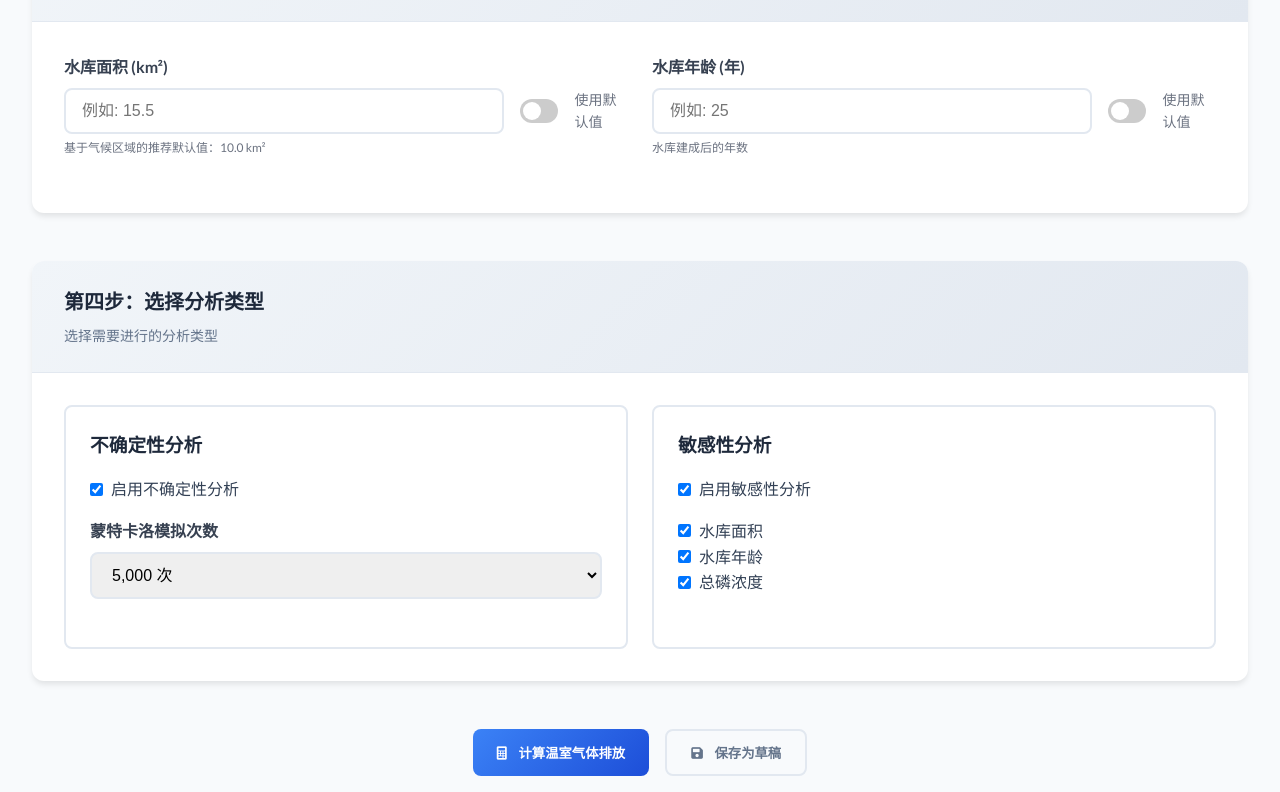
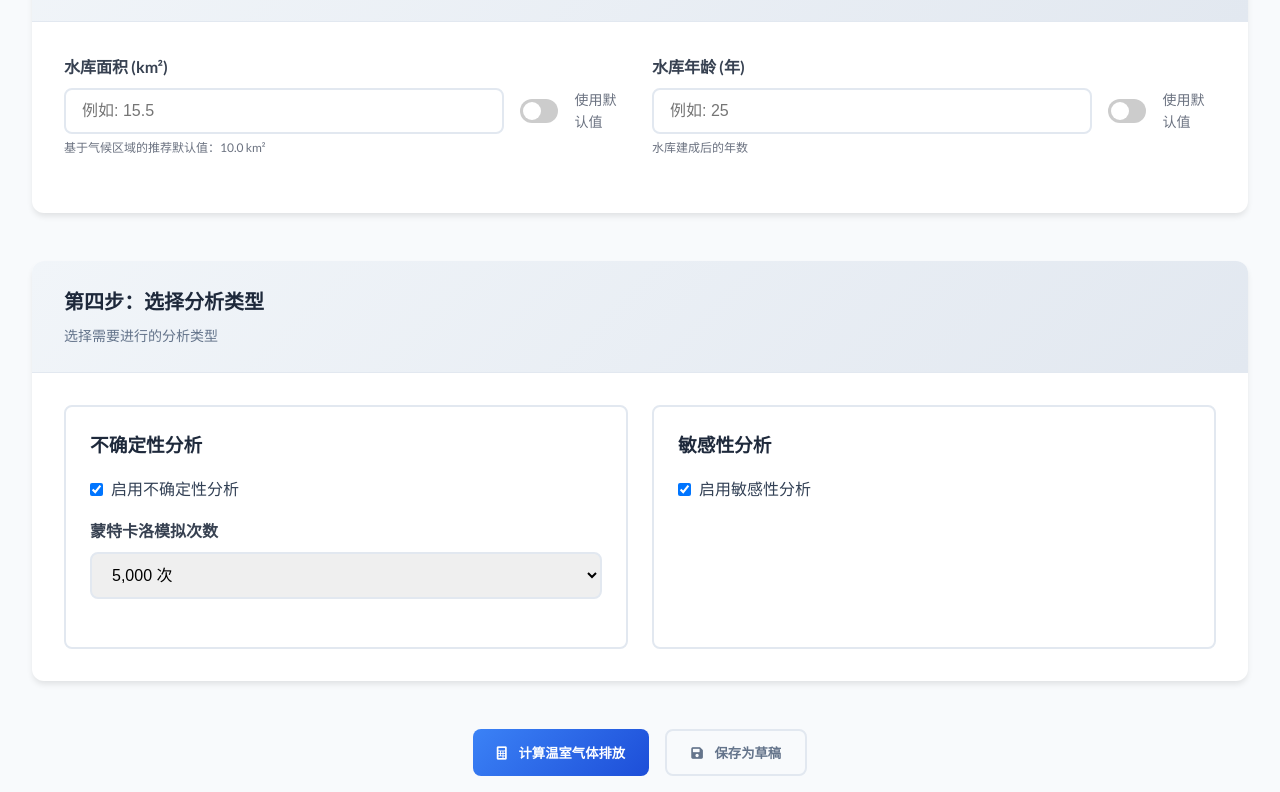
Before and after one commit to THEBEST-cloud/IPCC-Tier-2, a plain HTML site: page app/templates/index.html in a window 1280 px wide. Shown: the part 1396-2188 px from the top of the page. Drawn offline with nearby package versions, Linux system fonts and the light colour scheme; no server answers.

Commit message:
修改敏感性分析选择框

```diff
--- a/app/templates/index.html
+++ b/app/templates/index.html
@@ -205,7 +205,7 @@
                             <input type="checkbox" id="enableSensitivity" checked>
                             <label for="enableSensitivity">启用敏感性分析</label>
                         </div>
-                        <div class="checkbox-group">
+                        <!-- <div class="checkbox-group">
                             <div class="checkbox-item">
                                 <input type="checkbox" id="sensitivityArea" checked>
                                 <label for="sensitivityArea">水库面积</label>
@@ -218,7 +218,7 @@
                                 <input type="checkbox" id="sensitivityPhosphorus" checked>
                                 <label for="sensitivityPhosphorus">总磷浓度</label>
                             </div>
-                        </div>
+                        </div> -->
                     </div>
                 </div>
             </div>
```
Also changed, not shown: prototypes/index.html (+0 -1 lines).
